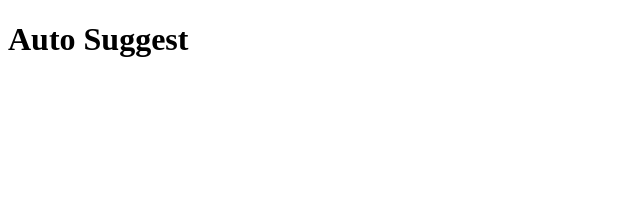
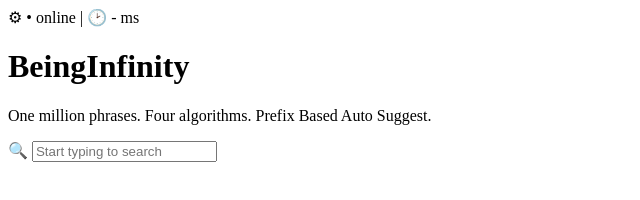
Before and after one commit to Vindhya-codes/auto-suggest, a website: page frontend/pages/auto.html in a window 1280 px wide. Shown: the whole page, without its empty margins (0-640 px from the left). Drawn offline with Linux system fonts and the light colour scheme.

Commit message:
Design auto suggest

```diff
--- a/frontend/pages/auto.html
+++ b/frontend/pages/auto.html
@@ -6,6 +6,14 @@
     <title>Document</title>
 </head>
 <body>
-    <h1>Auto Suggest</h1>
+    <span>&#9881</span>
+    <span>&bull;</span>
+    <span>online</span>
+    <span>|</span>
+    <span>&#128337</span>
+    <span>- ms</span>
+    <h1 id="h1">BeingInfinity</h1>
+    <p id="p1">One million phrases. Four algorithms. Prefix Based Auto Suggest.</p>
+    &#128269 <input type="text" placeholder="Start typing to search" id="search-bar">
 </body>
 </html>
```
